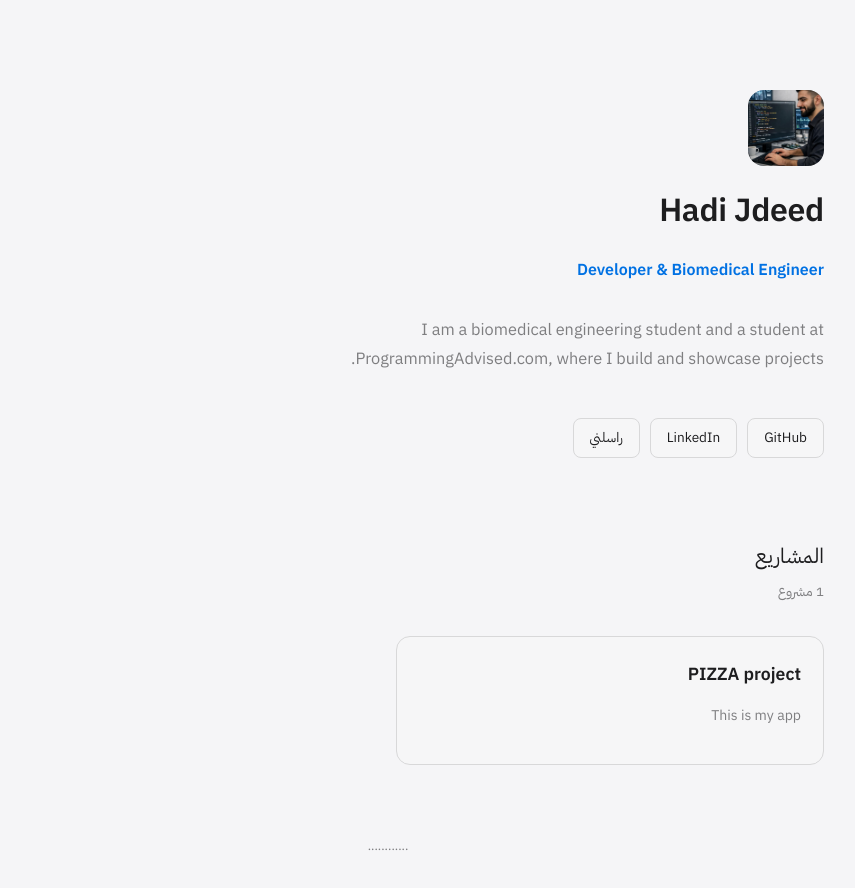
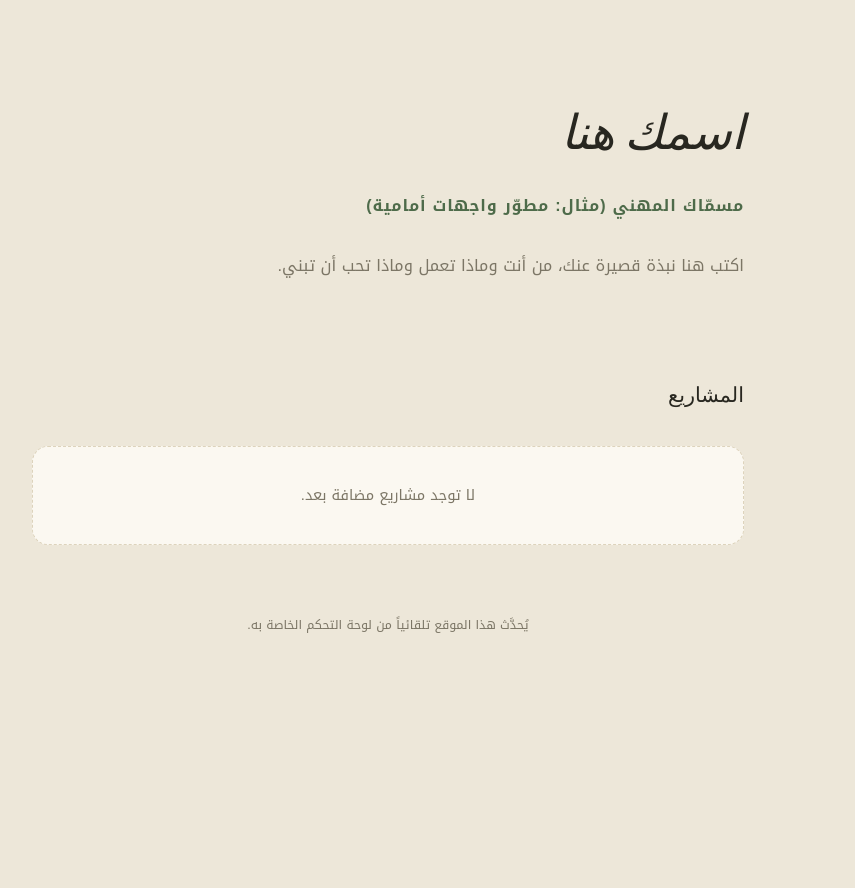
Before and after one commit to alix-alix877/pro, a plain HTML site: page index.html in a window 1280 px wide. Shown: the whole page, without its empty margins (252-1107 px from the left). After the commit the page ends 800 px from the top, so only its background shows below. Drawn offline with Linux system fonts and the light colour scheme.

Commit message:
Add files via upload

```diff
--- a/data.json
+++ b/data.json
@@ -1,28 +1,12 @@
 {
   "profile": {
-    "name": "Hadi Jdeed",
-    "title": "Developer & Biomedical Engineer",
-    "bio": "I am a biomedical engineering student and a student at ProgrammingAdvised.com, where I build and showcase projects.",
-    "avatar": "https://raw.githubusercontent.com/alix-alix877/pro/main/images/1790236957444-1000320601.jpg",
-    "email": "hadijdeed4@gmail.com",
-    "github": "https://github.com/objectclass67-ux",
-    "linkedin": "https://www.linkedin.com/in/hadi-jdeed-167649381?utm_source=share_via&utm_content=profile&utm_medium=member_android"
+    "name": "اسمك هنا",
+    "title": "مسمّاك المهني (مثال: مطوّر واجهات أمامية)",
+    "bio": "اكتب هنا نبذة قصيرة عنك، من أنت وماذا تعمل وماذا تحب أن تبني.",
+    "email": "",
+    "github": "",
+    "linkedin": "",
+    "avatar": ""
   },
-  "projects": [
-    {
-      "id": 1790237309319,
-      "title": "PIZZA project",
-      "description": "This is my app",
-      "link": "",
-      "image": ""
-    }
-  ],
-  "theme": {
-    "template": 10,
-    "colors": {
-      "bg": "#f5f5f7",
-      "ink": "#1d1d1f",
-      "accent": "#0071e3"
-    }
-  }
+  "projects": []
 }
--- a/index.html
+++ b/index.html
@@ -3,7 +3,7 @@
 <head>
 <meta charset="UTF-8">
 <meta name="viewport" content="width=device-width, initial-scale=1.0">
-<title>PORTFOLIO</title>
+<title>البورتفوليو</title>
 <link rel="preconnect" href="https://fonts.googleapis.com">
 <link href="https://fonts.googleapis.com/css2?family=Fraunces:opsz,wght@9..144,400;9..144,500;9..144,600;9..144,700&family=Noto+Kufi+Arabic:wght@400;500;600;700&family=IBM+Plex+Sans+Arabic:wght@400;500;600;700&family=Tajawal:wght@400;500;700&display=swap" rel="stylesheet">
 <style>
@@ -267,7 +267,7 @@
     <div class="section-label">المشاريع</div>
     <div class="count" id="project-count"></div>
     <div id="projects"></div>
-    <footer>............</footer>
+    <footer>يُحدَّث هذا الموقع تلقائياً من لوحة التحكم الخاصة به.</footer>
   </div>
 
 <script>
```
